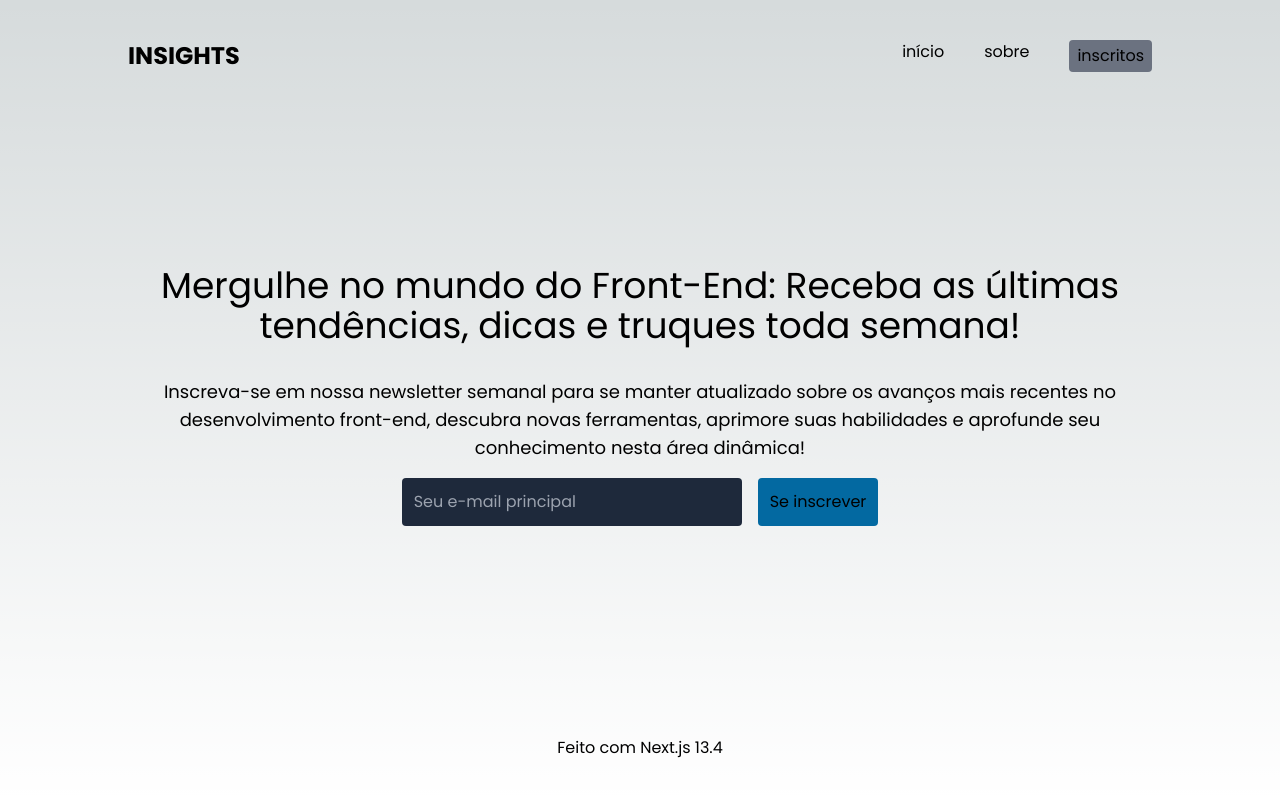
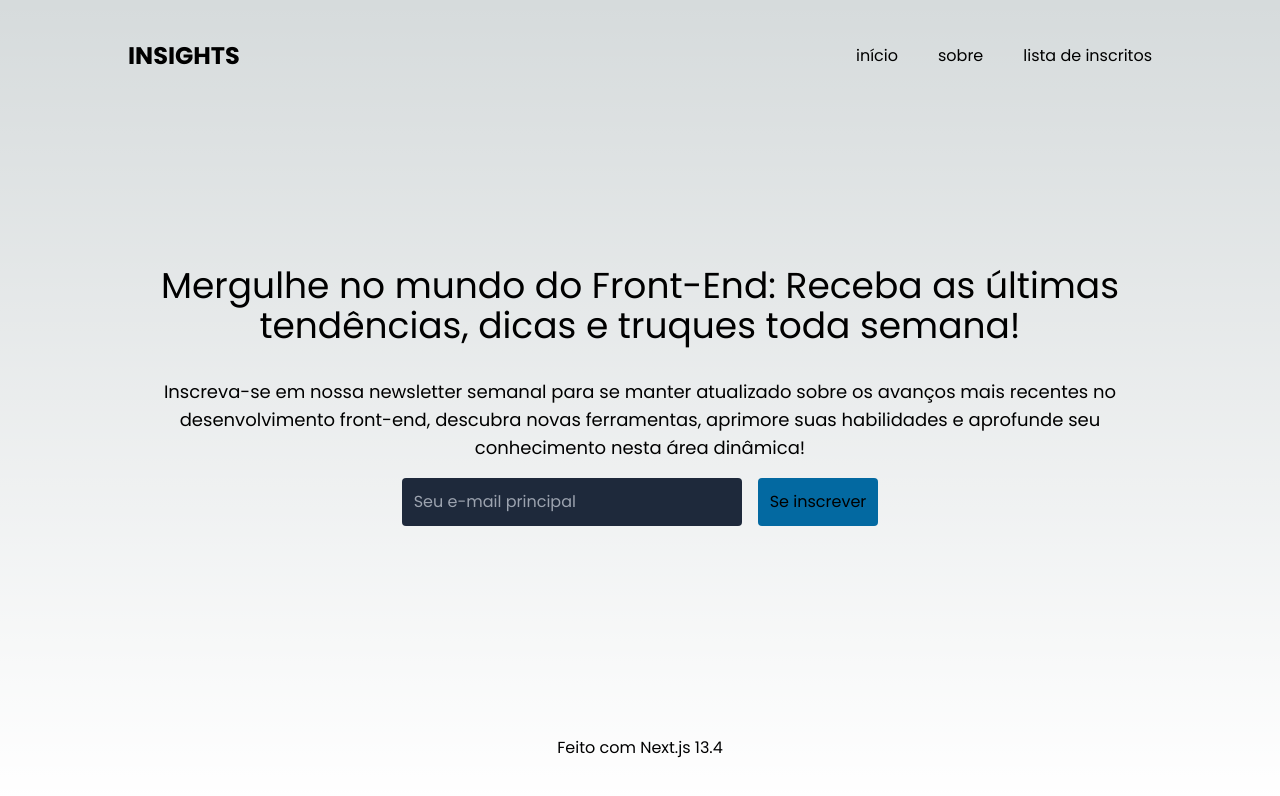
Before and after one commit to huannvictor/newsletter-nextjs, a Next.js app: page / in a window 1280 px wide. Shown: the top 796 px of the page. Built offline with nearby package versions, Linux system fonts and the light colour scheme.

Commit message:
lista de inscritos

```diff
--- a/src/app/layout.tsx
+++ b/src/app/layout.tsx
@@ -1,10 +1,9 @@
 import type { Metadata } from 'next'
 import { Poppins } from 'next/font/google'
 import Link from 'next/link'
-import ListBtn from '../components/listBtn'
 import './globals.css'
 
-const poppins = Poppins({ weight: ['400', '700'],subsets: ['latin'] })
+const poppins = Poppins({ weight: ['400', '700'], subsets: ['latin'] })
 
 export const metadata: Metadata = {
   title: 'Front-End Insights',
@@ -25,9 +24,7 @@ export default function RootLayout({
             <nav className="flex gap-10">
               <Link href="/">início</Link>
               <Link href="/about">sobre</Link>
-              <Link href="/admin/subscribers">
-                <ListBtn text={'inscritos'} />
-              </Link>
+              <Link href="/admin/subscribers">lista de inscritos</Link>
             </nav>
           </header>
 
```
